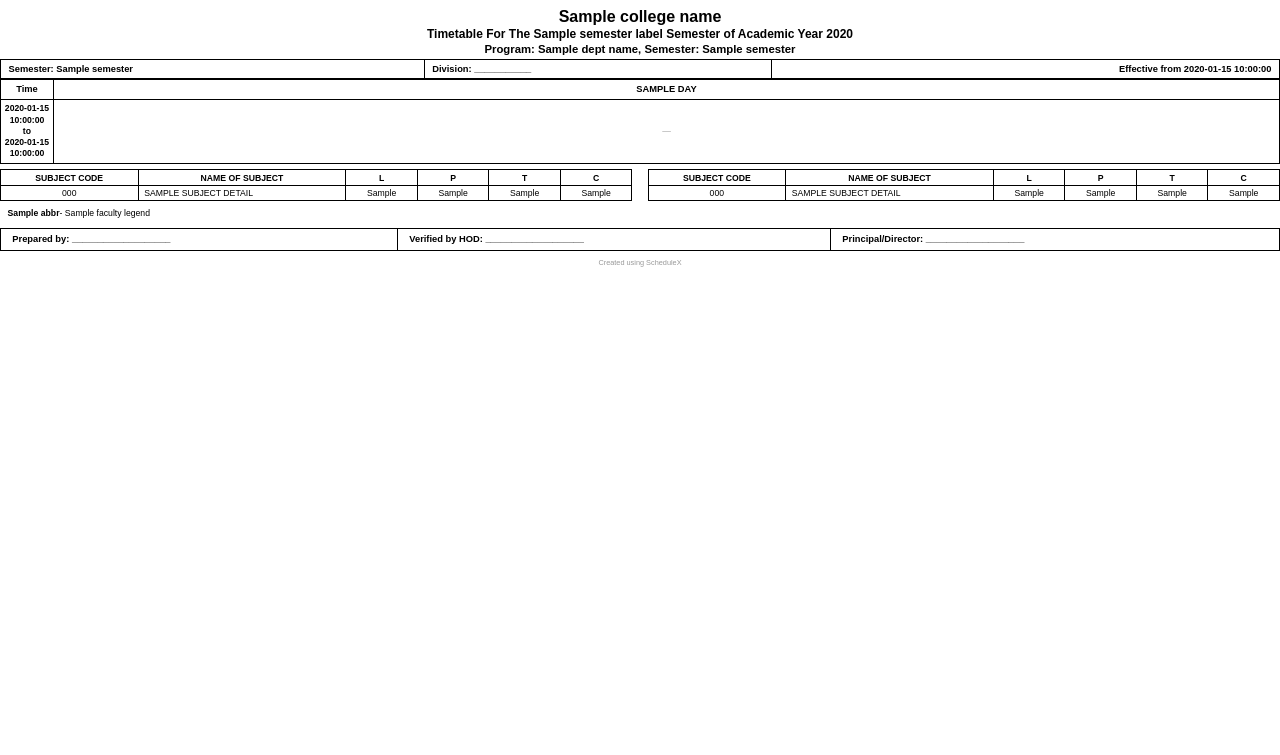
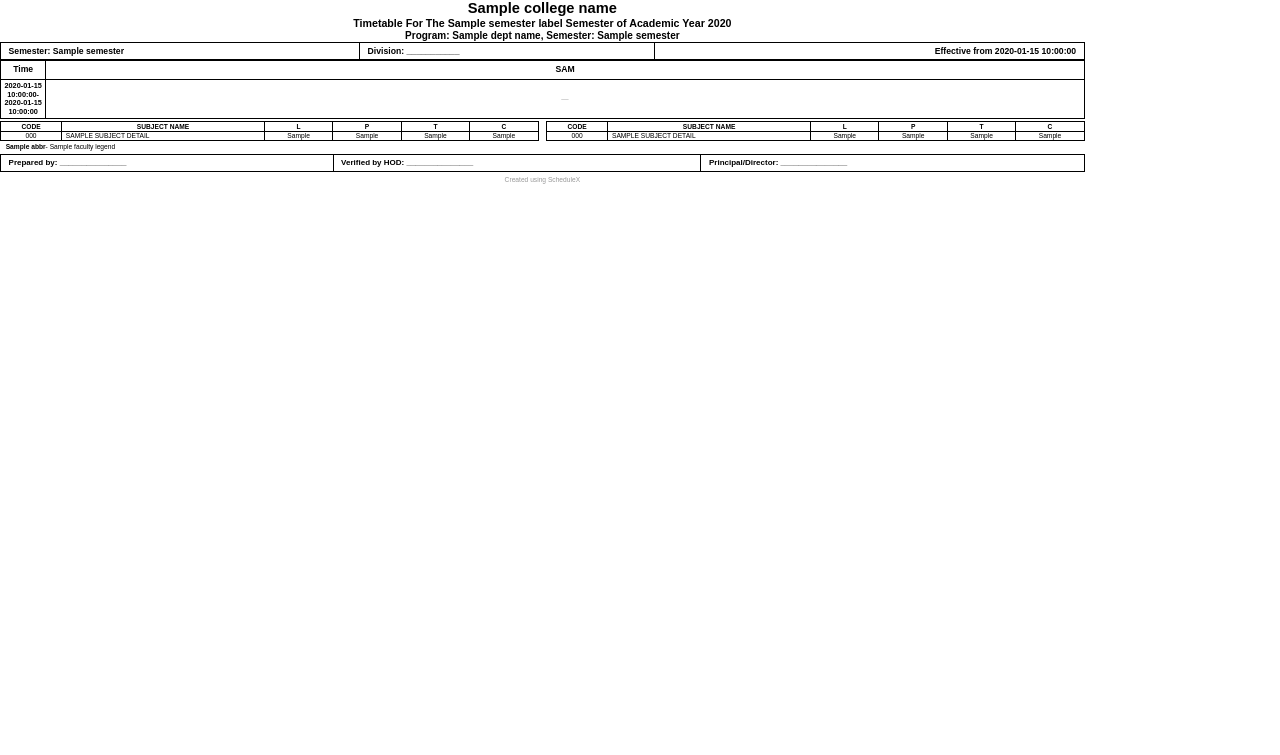
Before and after one commit to tirthgoyani11/ScheduleX, a Python web app: template backend/templates/department.html in a window 1280 px wide. Shown: the top 755 px of the page. Run offline with Jinja, Linux system fonts and the light colour scheme; the template is opened without the code that fills it: most values are stand-ins (such as "Sample title", 1, 10 or a date in 2020).

Commit message:
fix: enforce single-page A4 landscape layout for department PDF export
- Wrap all cell content in div.cell-inner with fixed height and overflow:hidden
  (WeasyPrint ignores overflow:hidden on td elements)
- Calculate row_height dynamically, capped at 13mm max
- Reduce font sizes to 5-5.5pt for compact layout
- Use 3-letter day abbreviations (MON, TUE, etc.)
- Use inline time format (start-end) instead of multi-line
- Break rows use separate 4mm height divs

```diff
--- a/backend/templates/department.html
+++ b/backend/templates/department.html
@@ -3,51 +3,48 @@
 <head>
 <meta charset="utf-8">
 <style>
+  /* ── FIXED SINGLE-PAGE A4 LANDSCAPE LAYOUT ──
+     Page = 297mm × 210mm, margins 5mm → content = 287mm × 200mm.
+     Every section has a fixed height. Content clips if it overflows. */
+
   @page {
     size: A4 landscape;
-    margin: 6mm 5mm 6mm 5mm;
+    margin: 5mm;
   }
 
   * { margin: 0; padding: 0; box-sizing: border-box; }
 
   body {
     font-family: Arial, Helvetica, sans-serif;
-    font-size: 7.5pt;
+    font-size: 7pt;
     color: #000;
+    width: 287mm;
+    height: 200mm;
+    overflow: hidden;
     -webkit-print-color-adjust: exact;
     print-color-adjust: exact;
   }
 
-  /* ── Header ── */
+  /* ── Header — 11mm ── */
   .header {
     text-align: center;
-    padding: 2mm 0 1mm;
+    height: 11mm;
+    overflow: hidden;
   }
-  .header h1 {
-    font-size: 12pt;
-    font-weight: 700;
-    margin-bottom: 0.5mm;
-  }
-  .header .subtitle {
-    font-size: 9pt;
-    font-weight: 700;
-    margin-bottom: 0.5mm;
-  }
-  .header .program {
-    font-size: 8.5pt;
-    font-weight: 700;
-  }
+  .header h1 { font-size: 11pt; font-weight: 700; margin-bottom: 0.3mm; }
+  .header .subtitle { font-size: 8pt; font-weight: 700; margin-bottom: 0.3mm; }
+  .header .program { font-size: 7.5pt; font-weight: 700; }
 
-  /* ── Info Bar ── */
+  /* ── Info Bar — 5mm ── */
   .info-bar {
     width: 100%;
     border-collapse: collapse;
-    margin-bottom: 0;
+    height: 5mm;
   }
   .info-bar td {
     border: 1px solid #000;
-    padding: 1mm 2mm;
-    font-size: 7pt;
+    padding: 0.5mm 2mm;
+    font-size: 6.5pt;
     font-weight: 600;
   }
 
@@ -56,99 +53,94 @@
     width: 100%;
     border-collapse: collapse;
     table-layout: fixed;
-    margin-bottom: 1.5mm;
   }
 
   .timetable th,
   .timetable td {
     border: 1px solid #000;
-    padding: 0.8mm 0.5mm;
+    padding: 0;
     text-align: center;
-    vertical-align: middle;
-    word-wrap: break-word;
-    overflow-wrap: break-word;
-    font-size: 6.5pt;
-    line-height: 1.3;
+    vertical-align: top;
+    font-size: 5.5pt;
+    line-height: 1.15;
   }
 
-  /* Day header */
   .timetable thead th {
     font-weight: 700;
-    font-size: 7pt;
+    font-size: 6.5pt;
     background: #fff;
-    padding: 1mm 0.5mm;
+    padding: 0.5mm 0.3mm;
+    height: 5mm;
+    vertical-align: middle;
   }
 
-  /* Batch sub-header */
-  .timetable thead tr.batch-row th {
-    font-size: 5.5pt;
+  .time-col {
     font-weight: 700;
-    padding: 0.5mm;
+    font-size: 5pt;
+    background: #fff;
+    width: 12mm;
+    vertical-align: middle;
+    text-align: center;
   }
 
-  /* Time column */
-  .time-col {
-    font-weight: 700;
-    font-size: 5.5pt;
-    white-space: normal;
-    background: #fff;
-    width: 14mm;
-    line-height: 1.3;
+  /* Inner div clips content to exact row height */
+  .cell-inner {
+    height: {{ row_height }}mm;
+    overflow: hidden;
+    display: flex;
+    flex-direction: column;
+    justify-content: center;
+    align-items: center;
+    padding: 0.2mm;
   }
 
-  /* Uniform row height */
-  .timetable tbody tr {
-    height: 14mm;
+  /* Break rows — smaller height */
+  .break-inner {
+    height: 4mm;
+    overflow: hidden;
+    display: flex;
+    align-items: center;
+    justify-content: center;
   }
-
-  /* Lab cell — YELLOW background */
-  .lab-cell {
-    background: #ffff00 !important;
-    font-size: 6pt;
-    line-height: 1.25;
-    font-weight: 700;
-  }
-
-  /* Theory cell — light blue background */
-  .theory-cell {
-    background: #d6eaf8 !important;
-    font-size: 6.5pt;
-    line-height: 1.3;
-  }
-  .theory-cell .code {
-    font-weight: 700;
-    font-size: 6.5pt;
-  }
-
-  /* Break row */
   .break-cell {
     background: #fff;
     font-weight: 700;
-    font-size: 8pt;
+    font-size: 7pt;
     letter-spacing: 1px;
-    padding: 1.5mm 0;
   }
 
-  /* Empty */
-  .empty-cell {
-    background: #fff !important;
-    color: #aaa;
+  /* Lab cell — YELLOW */
+  .lab-cell .cell-inner {
+    background: #ffff00;
+    font-size: 5pt;
+    font-weight: 700;
+    line-height: 1.1;
   }
 
-  /* ── Subject Details (two-column) ── */
+  /* Theory cell — light blue */
+  .theory-cell .cell-inner {
+    background: #d6eaf8;
+    font-size: 5.5pt;
+    line-height: 1.15;
+  }
+  .theory-cell .code { font-weight: 700; }
+
+  .empty-cell { background: #fff !important; color: #aaa; }
+
+  /* ── Subject Details — compact ── */
   .subject-outer {
     width: 100%;
     border-collapse: collapse;
-    margin-bottom: 1.5mm;
+    margin-top: 0.5mm;
   }
   .subject-outer > tbody > tr > td {
     width: 50%;
     vertical-align: top;
-    padding-right: 2mm;
+    padding-right: 1mm;
   }
   .subject-outer > tbody > tr > td:last-child {
     padding-right: 0;
-    padding-left: 2mm;
+    padding-left: 1mm;
   }
   .subject-table {
     width: 100%;
@@ -157,44 +149,43 @@
   .subject-table th,
   .subject-table td {
     border: 1px solid #000;
-    padding: 0.6mm 1.5mm;
-    font-size: 6.5pt;
+    padding: 0.2mm 1mm;
+    font-size: 5pt;
     text-align: center;
   }
-  .subject-table th {
-    font-weight: 700;
-    background: #fff;
-  }
+  .subject-table th { font-weight: 700; background: #fff; }
   .subject-table td.name-cell {
     text-align: left;
+    max-width: 50mm;
+    overflow: hidden;
+    text-overflow: ellipsis;
+    white-space: nowrap;
   }
 
   /* ── Faculty Legend ── */
   .faculty-table {
     width: 100%;
     border-collapse: collapse;
-    margin-bottom: 1.5mm;
+    margin-top: 0.3mm;
   }
   .faculty-table td {
-    padding: 0.4mm 2mm;
-    font-size: 6.5pt;
+    padding: 0.1mm 1.5mm;
+    font-size: 5pt;
     vertical-align: top;
     width: 50%;
   }
-  .faculty-table td .abbr {
-    font-weight: 700;
-  }
+  .faculty-table td .abbr { font-weight: 700; }
 
   /* ── Footer ── */
   .footer-bar {
     width: 100%;
     border-collapse: collapse;
-    margin-top: 2mm;
+    margin-top: 1mm;
   }
   .footer-bar td {
     border: 1px solid #000;
-    padding: 1.5mm 3mm;
-    font-size: 7pt;
+    padding: 1mm 2mm;
+    font-size: 6pt;
     font-weight: 600;
   }
 </style>
@@ -221,19 +212,19 @@
 <table class="timetable">
   <thead>
     <tr>
-      <th class="time-col" style="width:14mm">Time</th>
+      <th class="time-col" style="width:12mm">Time</th>
       {% for day in days %}
-        <th {% if batch_names %}colspan="{{ batch_names|length }}"{% endif %}>{{ day|upper }}</th>
+        <th {% if batch_names %}colspan="{{ batch_names|length }}"{% endif %}>{{ day[:3]|upper }}</th>
       {% endfor %}
     </tr>
   </thead>
   <tbody>
     {% for slot in slots %}
     <tr>
-      <td class="time-col">{{ slot.start_time }}<br>to<br>{{ slot.end_time }}</td>
+      <td class="time-col"><div class="{% if slot.slot_type.value == 'break' %}break-inner{% else %}cell-inner{% endif %}">{{ slot.start_time }}-{{ slot.end_time }}</div></td>
 
       {% if slot.slot_type.value == 'break' %}
-        <td class="break-cell" colspan="{{ total_day_cols }}">{{ slot.label|upper }}</td>
+        <td class="break-cell" colspan="{{ total_day_cols }}"><div class="break-inner">{{ slot.label|upper }}</div></td>
       {% else %}
         {% for day in days %}
           {% set key = day ~ '|' ~ slot.slot_order|string %}
@@ -248,56 +239,61 @@
             {% set cell_has_labs = batch_entries|length > 0 %}
 
             {% if batch_names and is_lab_period(slot.slot_order) and cell_has_labs %}
-              {# ── Lab sub-columns — YELLOW: batch, abbr: code, room, faculty ── #}
               {% for bn in batch_names %}
                 {% set entry = batch_entries|selectattr('batch', 'equalto', bn)|first %}
                 <td class="lab-cell"
                     {% if block and block.type == 'start' %}rowspan="{{ block.span }}"{% endif %}>
+                  <div class="cell-inner">
                   {% if entry %}
                     <div>{{ entry.batch }}</div>
-                    <div>{{ entry.subject_abbr }}{% if entry.subject_code %}: {{ entry.subject_code }}{% endif %}</div>
+                    <div>{{ entry.subject_abbr }}</div>
                     <div>{{ entry.room_name }}</div>
                     <div>{{ entry.faculty_abbr }}</div>
                   {% else %}
-                    <span class="empty-cell">&mdash;</span>
+                    &mdash;
                   {% endif %}
+                  </div>
                 </td>
               {% endfor %}
 
             {% elif batch_names %}
-              {# ── Theory spanning all batches — light blue ── #}
               {% if theory_entries %}
                 {% set e = theory_entries[0] %}
                 <td class="theory-cell" colspan="{{ batch_names|length }}">
+                  <div class="cell-inner">
                     <div class="code">{{ e.subject_abbr }}{% if e.subject_code %}: {{ e.subject_code }}{% endif %}</div>
                     <div>{{ e.room_name }}</div>
                     <div>{{ e.faculty_abbr }}</div>
+                  </div>
                 </td>
               {% elif entries %}
                 {% set e = entries[0] %}
                 <td class="theory-cell" colspan="{{ batch_names|length }}">
+                  <div class="cell-inner">
                     <div class="code">{{ e.subject_abbr }}{% if e.subject_code %}: {{ e.subject_code }}{% endif %}</div>
                     <div>{{ e.room_name }}</div>
                     <div>{{ e.faculty_abbr }}</div>
+                  </div>
                 </td>
               {% else %}
                 <td colspan="{{ batch_names|length }}">
-                  <span class="empty-cell">&mdash;</span>
+                  <div class="cell-inner empty-cell">&mdash;</div>
                 </td>
               {% endif %}
 
             {% else %}
-              {# ── No batches ── #}
               {% if entries %}
                 {% set e = entries[0] %}
                 <td class="theory-cell">
+                  <div class="cell-inner">
                     <div class="code">{{ e.subject_abbr }}{% if e.subject_code %}: {{ e.subject_code }}{% endif %}</div>
                     <div>{{ e.room_name }}</div>
                     <div>{{ e.faculty_abbr }}</div>
+                  </div>
                 </td>
               {% else %}
                 <td>
-                  <span class="empty-cell">&mdash;</span>
+                  <div class="cell-inner empty-cell">&mdash;</div>
                 </td>
               {% endif %}
             {% endif %}
@@ -317,7 +313,7 @@
       <td>
         <table class="subject-table">
           <thead>
-            <tr><th>SUBJECT CODE</th><th>NAME OF SUBJECT</th><th>L</th><th>P</th><th>T</th><th>C</th></tr>
+            <tr><th>CODE</th><th>SUBJECT NAME</th><th>L</th><th>P</th><th>T</th><th>C</th></tr>
           </thead>
           <tbody>
             {% set mid = ((subject_details|length) + 1) // 2 %}
@@ -337,7 +333,7 @@
       <td>
         <table class="subject-table">
           <thead>
-            <tr><th>SUBJECT CODE</th><th>NAME OF SUBJECT</th><th>L</th><th>P</th><th>T</th><th>C</th></tr>
+            <tr><th>CODE</th><th>SUBJECT NAME</th><th>L</th><th>P</th><th>T</th><th>C</th></tr>
           </thead>
           <tbody>
             {% for s in subject_details[mid:] %}
@@ -380,13 +376,13 @@
 {# ── Footer ── #}
 <table class="footer-bar">
   <tr>
-    <td>Prepared by: ___________________</td>
-    <td>Verified by HOD: ___________________</td>
-    <td>Principal/Director: ___________________</td>
+    <td>Prepared by: _______________</td>
+    <td>Verified by HOD: _______________</td>
+    <td>Principal/Director: _______________</td>
   </tr>
 </table>
 
-<div style="text-align:center; font-size:5.5pt; color:#999; margin-top:2mm;">Created using ScheduleX</div>
+<div style="text-align:center; font-size:5pt; color:#999; margin-top:1mm;">Created using ScheduleX</div>
 
 </body>
 </html>
```
Also changed, not shown: backend/routers/export.py (+10 -0 lines). Lines whose indentation alone changed are shown as unchanged.
